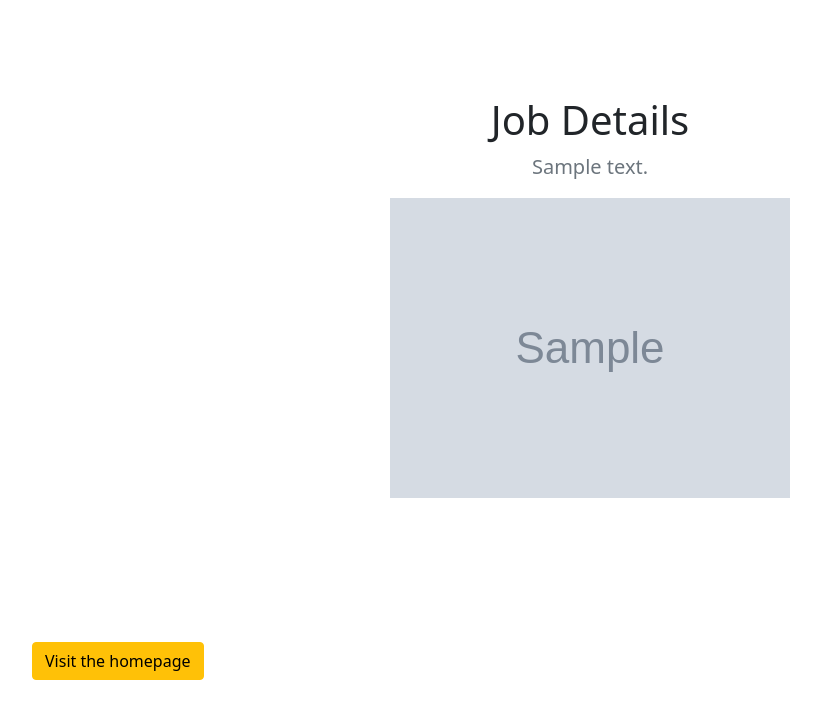
After one commit to pratapsgit/python_practice, a Django app: template django/personal_portfolio/jobs/templates/jobs/detail.html in a window 1280 px wide. The commit adds this page. Shown: the top 727 px of the page, without its empty margins (50-871 px from the left). Run offline with Django 3.2, Linux system fonts and the light colour scheme; the template is opened without the code that fills it: most values are stand-ins (such as "Sample title", 1, 10 or a date in 2020); grey boxes marked "Sample" are stand-in pictures; data that the repository does not hold is empty; some libraries are stand-ins or nearby versions.

Commit message:
updated the detail.html

```diff
--- /dev/null
+++ b/django/personal_portfolio/jobs/templates/jobs/detail.html
@@ -0,0 +1,42 @@
+<!doctype html>
+<html lang="en">
+    {% load static %}
+    <head>
+        <meta charset="utf-8">
+        <meta name="viewport" content="width=device-width, initial-scale=1">
+        <meta name="description" content="">
+        <meta name="author"
+              content="Mark Otto, Jacob Thornton, and Bootstrap contributors">
+        <meta name="generator" content="Hugo 0.88.1">
+        <title>Pratap's Website</title>
+        <!-- Bootstrap core CSS -->
+        <link href="{% static 'css/bootstrap.min.css' %}" rel="stylesheet"/>
+    </head>
+    <body>
+        <main>
+            <section class="py-5 text-center container">
+                <div class="row py-lg-5">
+                    <div class="col-lg-6 col-md-8 mx-auto">
+                        <h1 class="fw-light">Job Details</h1>
+                        <p class="lead text-muted">
+                            {{ job.summary }}
+                        </p>
+                        <img src="{{ job.image.url }}" height="300">
+                    </img>
+                </div>
+            </div>
+        </section>
+    </div>
+</main>
+<footer class="text-muted py-5">
+    <div class="container">
+        <p class="mb-0">
+            <a href="{% url 'home' %}" class="btn btn-warning">Visit the homepage</a>
+        </p>
+    </div>
+</footer>
+<script src="{% static 'jquery-3.6.0.min.js' %}"></script>
+<script src="{% static 'popper.min.js' %}"></script>
+<script src="{% static 'js/bootstrap.min.js' %}"></script>
+</body>
+</html>
--- a/django/personal_portfolio/personal_portfolio/urls.py
+++ b/django/personal_portfolio/personal_portfolio/urls.py
@@ -21,7 +21,8 @@ from django.conf.urls.static import static
 
 urlpatterns = [
     path('admin/', admin.site.urls),
-    path('', jobs.views.homepage, name="home"),
+    path('', jobs.views.homepage, name='home'),
+    path('jobs/<int:job_id>', jobs.views.detail, name='detail'),
 ]
 
 urlpatterns += static(settings.STATIC_URL, document_root=settings.STATIC_ROOT)
```
Also changed, not shown: django/personal_portfolio/jobs/templates/jobs/home.html (+4 -17 lines), django/personal_portfolio/jobs/views.py (+8 -1 lines).
